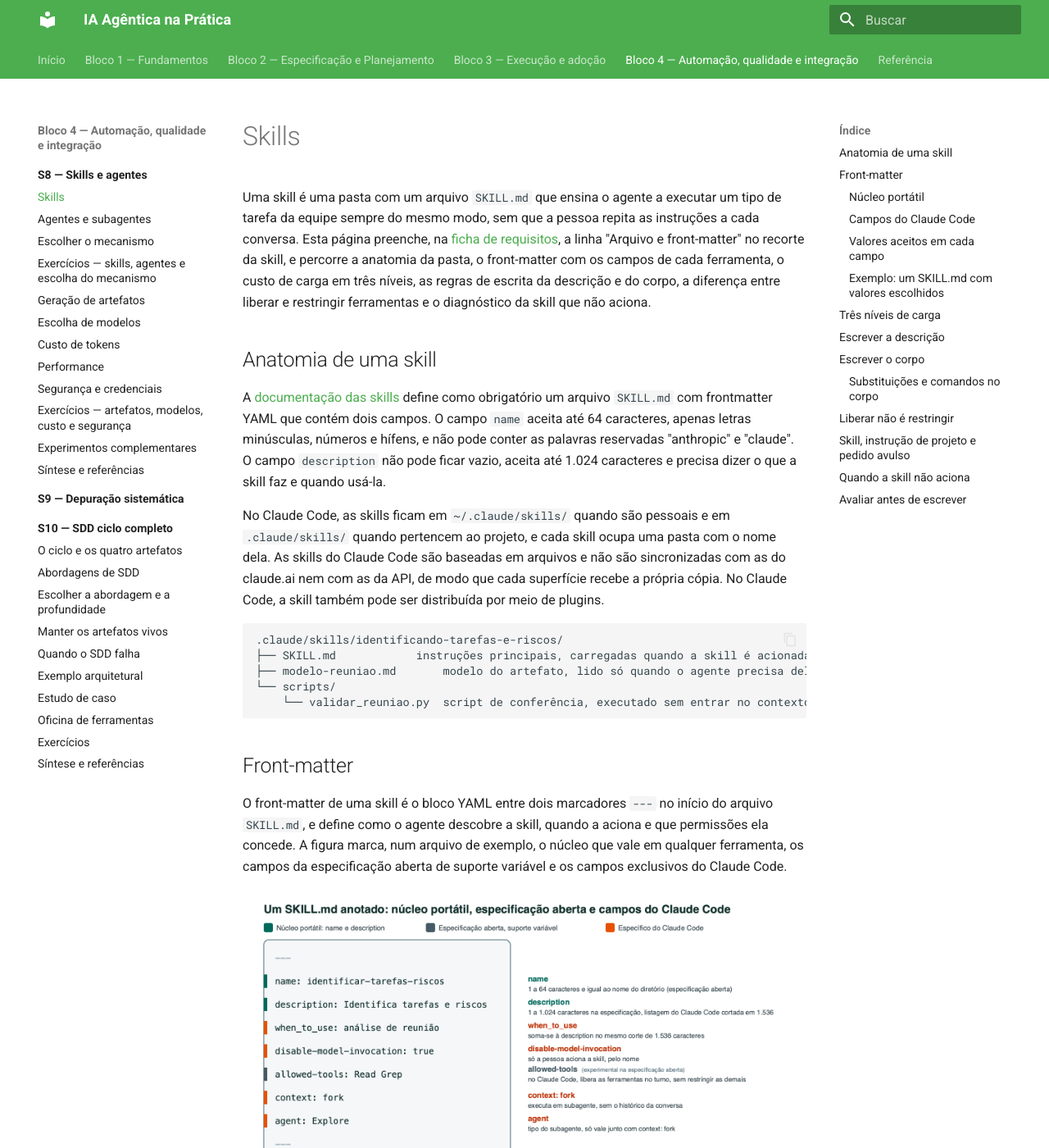
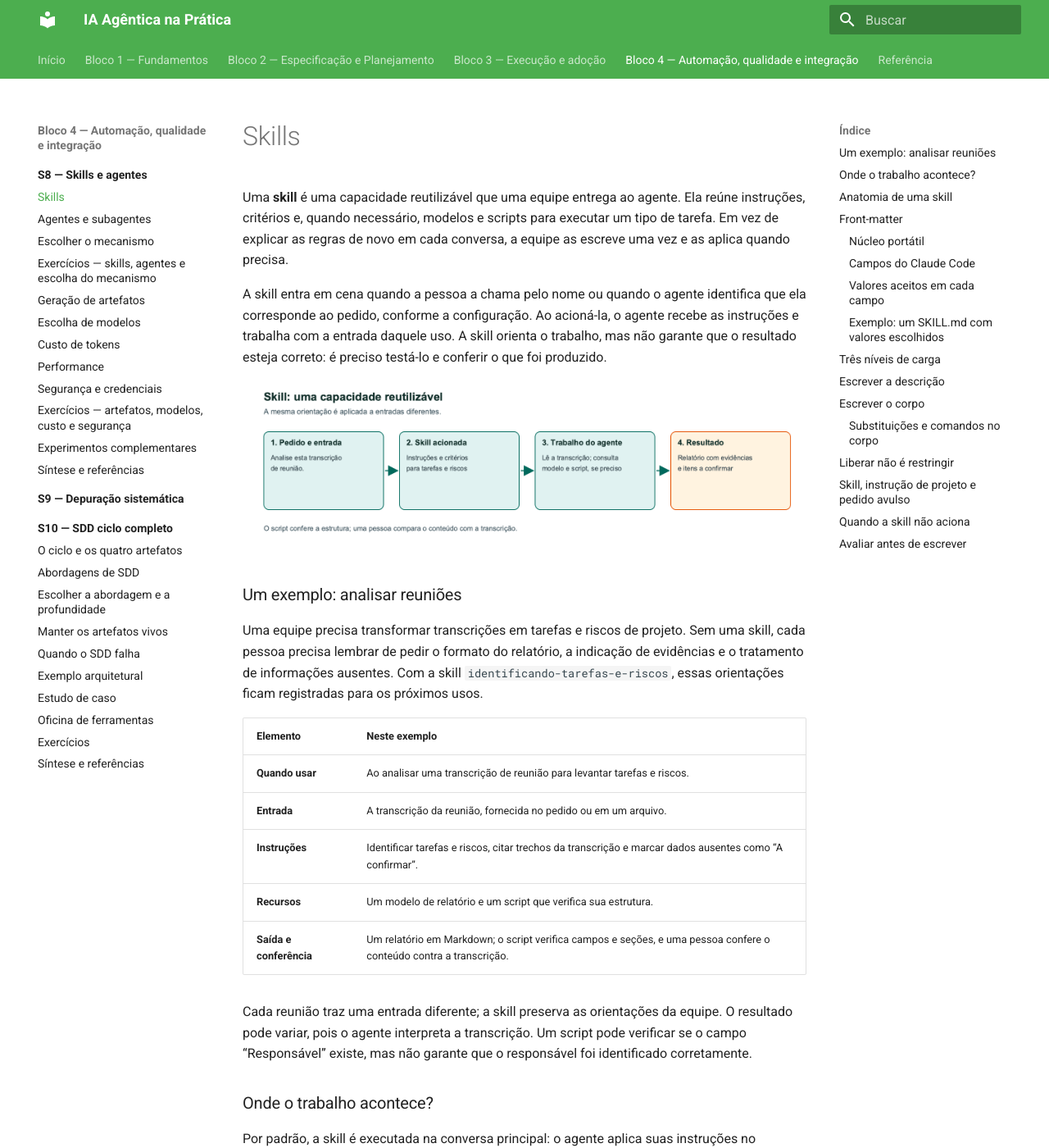
Before and after one commit to arkhibr/workshops-ia-agentica, an MkDocs documentation site: the page built from docs/sessao-08-skills-e-agentes/skills.md, in a window 1280 px wide and 1400 px high. Shown: the whole window at 82% size. Built offline with MkDocs 1.6.1 and Material for MkDocs 9.7.7, drawn with Linux system fonts in a browser that asks for light colours; some of the changed text lies outside the part shown.

Commit message:
Aprofunda explicações de skills e agentes

```diff
--- a/docs/sessao-08-skills-e-agentes/skills.md
+++ b/docs/sessao-08-skills-e-agentes/skills.md
@@ -1,6 +1,30 @@
 # Skills
 
-Uma skill é uma pasta com um arquivo `SKILL.md` que ensina o agente a executar um tipo de tarefa da equipe sempre do mesmo modo, sem que a pessoa repita as instruções a cada conversa. Esta página preenche, na [ficha de requisitos](index.md#a-ficha-de-requisitos), a linha "Arquivo e front-matter" no recorte da skill, e percorre a anatomia da pasta, o front-matter com os campos de cada ferramenta, o custo de carga em três níveis, as regras de escrita da descrição e do corpo, a diferença entre liberar e restringir ferramentas e o diagnóstico da skill que não aciona.
+Uma **skill** é uma capacidade reutilizável que uma equipe entrega ao agente. Ela reúne instruções, critérios e, quando necessário, modelos e scripts para executar um tipo de tarefa. Em vez de explicar as regras de novo em cada conversa, a equipe as escreve uma vez e as aplica quando precisa.
+
+A skill entra em cena quando a pessoa a chama pelo nome ou quando o agente identifica que ela corresponde ao pedido, conforme a configuração. Ao acioná-la, o agente recebe as instruções e trabalha com a entrada daquele uso. A skill orienta o trabalho, mas não garante que o resultado esteja correto: é preciso testá-lo e conferir o que foi produzido.
+
+![Fluxo de uma skill: pedido e transcrição entram no agente, que carrega a skill, utiliza seus modelos e scripts quando necessário e entrega um relatório conferível.](assets/como-funciona-uma-skill.png)
+
+### Um exemplo: analisar reuniões
+
+Uma equipe precisa transformar transcrições em tarefas e riscos de projeto. Sem uma skill, cada pessoa precisa lembrar de pedir o formato do relatório, a indicação de evidências e o tratamento de informações ausentes. Com a skill `identificando-tarefas-e-riscos`, essas orientações ficam registradas para os próximos usos.
+
+| Elemento | Neste exemplo |
+|---|---|
+| **Quando usar** | Ao analisar uma transcrição de reunião para levantar tarefas e riscos. |
+| **Entrada** | A transcrição da reunião, fornecida no pedido ou em um arquivo. |
+| **Instruções** | Identificar tarefas e riscos, citar trechos da transcrição e marcar dados ausentes como “A confirmar”. |
+| **Recursos** | Um modelo de relatório e um script que verifica sua estrutura. |
+| **Saída e conferência** | Um relatório em Markdown; o script verifica campos e seções, e uma pessoa confere o conteúdo contra a transcrição. |
+
+Cada reunião traz uma entrada diferente; a skill preserva as orientações da equipe. O resultado pode variar, pois o agente interpreta a transcrição. Um script pode verificar se o campo “Responsável” existe, mas não garante que o responsável foi identificado corretamente.
+
+### Onde o trabalho acontece?
+
+Por padrão, a skill é executada na conversa principal: o agente aplica suas instruções no contexto da conversa. No Claude Code, `context: fork` faz a skill executar em um subagente com contexto separado. A receita continua sendo a da skill; muda onde ela é executada e quais informações da conversa estão disponíveis. Um subagente personalizado, por sua vez, define um especialista que pode receber tarefas diferentes. A [comparação com exemplos](escolher-o-mecanismo.md#skill-com-fork-ou-subagente-qual-e-a-diferenca) mostra as duas configurações lado a lado.
+
+A implementação dessa capacidade é uma pasta com `SKILL.md` e, se necessário, arquivos auxiliares. Esta página apresenta como escrever esses arquivos e como o agente encontra e carrega a skill.
 
 ## Anatomia de uma skill
 
```
Also changed, not shown: docs/sessao-08-skills-e-agentes/agentes-e-subagentes.md (+25 -1 lines), docs/sessao-08-skills-e-agentes/escolher-o-mecanismo.md (+2 -0 lines), docs/sessao-08-skills-e-agentes/assets/como-funciona-um-agente.png (added), docs/sessao-08-skills-e-agentes/assets/como-funciona-um-agente.svg (added), docs/sessao-08-skills-e-agentes/assets/como-funciona-uma-skill.png (added), docs/sessao-08-skills-e-agentes/assets/como-funciona-uma-skill.svg (added), docs/sessao-08-skills-e-agentes/assets/skill-fork-e-subagente.png (added), docs/sessao-08-skills-e-agentes/assets/skill-fork-e-subagente.svg (added).
